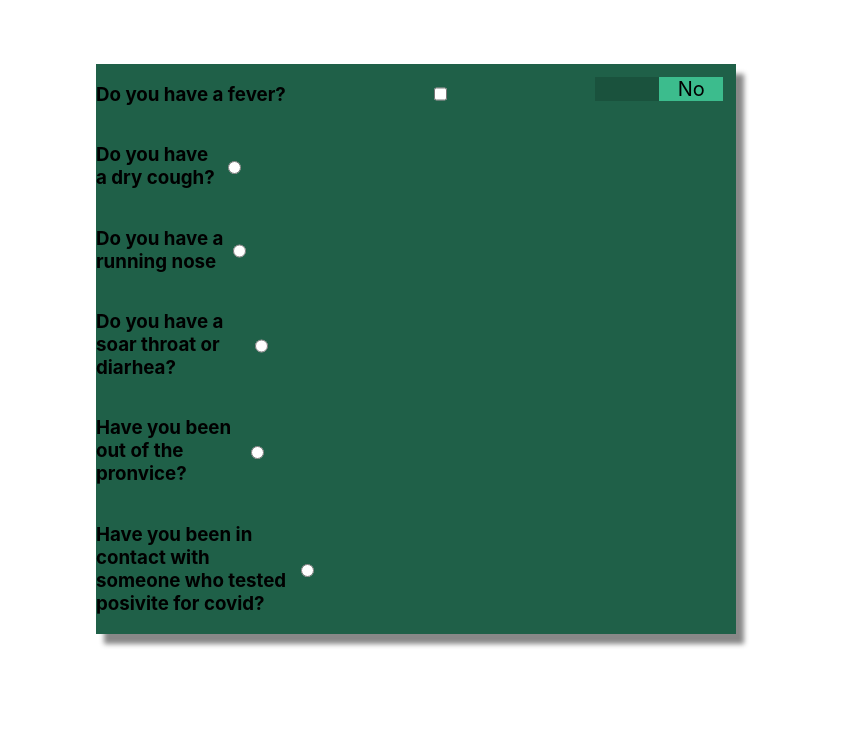
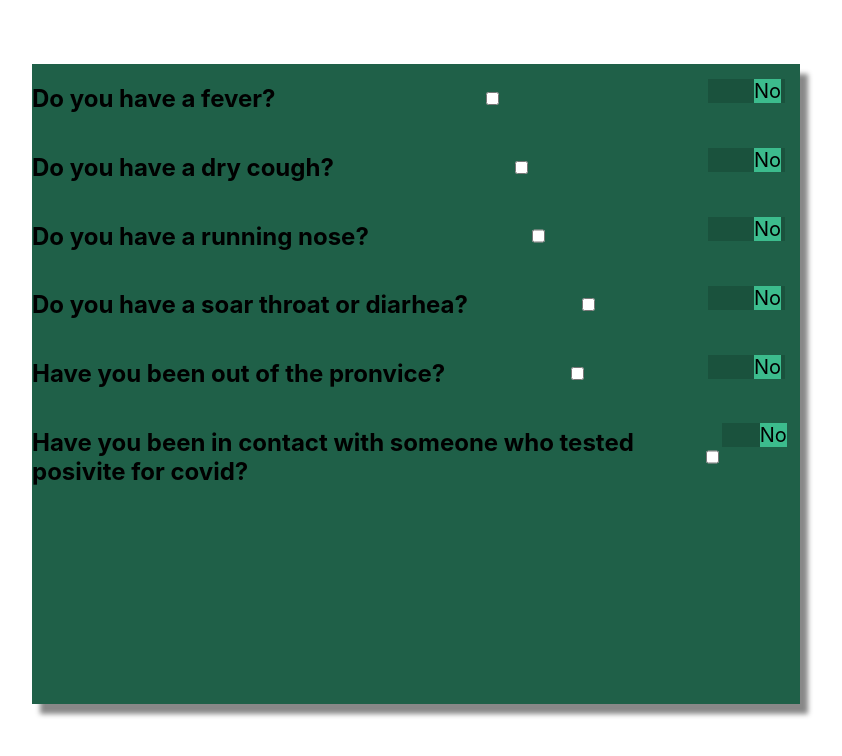
Before and after one commit to TsikaBullRat/covid-form, a React (Create React App) app: page /questionare in a window 1280 px wide. Shown: the top 756 px of the page, without its empty margins (224-1066 px from the left). Built offline with nearby package versions, Linux system fonts and the light colour scheme.

Commit message:
Questions.js Updates + Switch Errors

```diff
--- a/package.json
+++ b/package.json
@@ -6,10 +6,11 @@
     "@testing-library/jest-dom": "^5.14.1",
     "@testing-library/react": "^11.2.7",
     "@testing-library/user-event": "^12.8.3",
+    "node-modules": "^1.0.1",
     "react": "^17.0.2",
     "react-dom": "^17.0.2",
     "react-router-dom": "^5.2.0",
-    "react-scripts": "4.0.3",
+    "react-scripts": "^4.0.3",
     "web-vitals": "^1.1.2"
   },
   "scripts": {
--- a/src/App.css
+++ b/src/App.css
@@ -61,42 +61,25 @@
   position: relative;
   margin-top: 5%;
   display: grid;
-  width: 50%;
-  left: 25%;
-  height: auto;
+  width: 60%;
+  left: 20%;
+  height: 80vh;
   background: #1f6048;
   box-shadow: 8px 10px 5px #888;
 }
-.form2 div{
+.qna{
   display: flex;
   justify-content: space-between;
 }
 .form2 input{
   /*display: none;*/
 }
-.switch{
+/*.switch{
   margin-top: 2%;
   margin-right: 2%;
   background: #1a523d;
-  width: 20%;
+  width: 10%;
   height: 5%;
-}
-/*.form2 label{
-  height: 10%;
-  width: 10%;
-  font-size: 20px;
-  margin-top: 2%;
-  margin-right: 2%;
-  background: #fff;
-  transition: 0.5s;
-}
-.form2 label::before{
-  content: "Yes";
-  margin-left: 2%;
-}
-.form2 label::before:checked{
-  content: "No";
-  margin-left: 5%;
 }*/
 .fill{
   background: #1a523d;
--- a/src/comp/Questions.js
+++ b/src/comp/Questions.js
@@ -2,108 +2,146 @@ import { useState } from "react"
 
 export const Questions = props => {
 
-    const [answers, setAnswers] = useState([])
-    const [light, setLight] = useState({
-        style: {
+    const style = {
+        button: {
             height: '10%',
             width: '50%',
             fontSize: '20px',
-            marginLeft: '50%',
+            marginLeft: '60%',
             background: '#3cbc8d',
             transition: '0.5s',
             textAlign: 'center'
         },
-        text: "No"
-    })
-    const change = e => {
-        setAnswers([...answers, e.target.value])
+        box: {
+            marginTop: '2%',
+            marginRight: '2%',
+            background: '#1a523d',
+            width: '10%',
+            height: '5%'
+        }
+    }
+    const [qna, setQnA] = useState([
+        {
+            id: "0",
+            question: "Do you have a fever?",
+            answer: false,
+            style: style.button,
+            text: "No",
+            clicker: 1
+        },
+        {
+            id: "1",
+            question: "Do you have a dry cough?",
+            answer: false,
+            style: style.button,
+            text: "No",
+            clicker: 1
+        },
+        {
+            id: "2",
+            question: "Do you have a running nose?",
+            answer: false,
+            style: style.button,
+            text: "No",
+            clicker: 1
+        },
+        {
+            id: "3",
+            question: "Do you have a soar throat or diarhea?",
+            answer: false,
+            style: style.button,
+            text: "No",
+            clicker: 1
+        },
+        {
+            id: "4",
+            question: "Have you been out of the pronvice?",
+            answer: false,
+            style: style.button,
+            text: "No",
+            clicker: 1
+        },
+        {
+            id: "5",
+            question: "Have you been in contact with someone who tested posivite for covid?",
+            answer: false,
+            style: style.button,
+            text: "No",
+            clicker: 1
+        }
+    ])
+    const setBool = val => {
+        var rem = val%2
+        console.log(val)
+        console.log(rem)
+        if(rem = 0) {return true}
+        if(rem != 0) {return false}
+
+
     }
 
-    const handleSubmit = () => {
-        props.handleAnswers(answers)
-    }
-    const Switch = e =>{
-        var answer = e.target.value
+    const Change = e => {
 
-        if( answer = true){
-            setLight({
+        console.log(e.target.value)
+        /*if(e.target.value = 1){
+            setQnA(qna.map((item, index) => {
+                if (index === parseInt(e.target.id)) {
+                    item = {
+                        id: e.target.id,
+                        question: item.question,
+                        answer: !item.answer,
                         style: {
                             height: '10%',
-                    width: '50%',
+                            width: '60%',
                             fontSize: '20px',
                             marginLeft: '0%',
                             background: '#3cbc8d',
                             transition: '0.5s',
                             textAlign: 'center'
                         },
-                text: "Yes"
+                        text: "Yes",
+                        clicker: parseInt(e.target.dataset.count) + 1
                     }
-            )
-        }else{
-            setLight({
+                    return item
+                } else return item
+            }))
+        }else if(e.target.value = 0){
+            setQnA(qna.map((item, index) => {
+                if (index === parseInt(e.target.id)) {
+                    item = {
+                        id: e.target.id,
+                        question: item.question,
+                        answer: !item.answer,
                         style: {
                             height: '10%',
-                    width: '50%',
+                            width: '60%',
                             fontSize: '20px',
-                    marginLeft: '50%',
+                            marginLeft: '60%',
                             background: '#3cbc8d',
                             transition: '0.5s',
                             textAlign: 'center'
                         },
-                text: "No"
-            })
+                        text: "Yes",
+                        clicker: parseInt(e.target.dataset.count) + 1
+                    }
+                    return item
+                } else return item
+            }))
+        }*/
     }
 
-    }
     return (
         <div className="form2">
-            <form onSubmit={handleSubmit}>
-
-                <div>
-                    <h3>Do you have a fever?</h3>
-                    <input id="Q1" type="checkbox" onChange={change} />
-                    <div className="switch">
-                        <label htmlFor="Q1" style={light.style} onClick={Switch}>{light.text}</label>
+            <form >
+                {qna.map(item => {
+                    return (<div className="qna">
+                        <h2>{item.question}</h2>
+                        <input id={item.id} type="checkbox" onChange={Change} /> {/* data-count={item.clicker} */}
+                        <div style={style.box}>
+                            <label htmlFor={item.id} style={item.style}>{item.text}</label>
                         </div>
-
-                </div>
-
-
-                <div>
-                    <h3>Do you have a dry cough?</h3>
-                    <input id="Q2" type="radio" onChange={change} />
-                    <label htmlFor="Q2" style={light.style}></label>
-                </div>
-
-
-                <div>
-                    <h3>Do you have a running nose</h3>
-                    <input id="Q3" type="radio" onChange={change} />
-                    <label htmlFor="Q3" style={light.style}></label>
-                </div>
-
-
-                <div>
-                    <h3>Do you have a soar throat or diarhea?</h3>
-                    <input id="Q4" type="radio" onChange={change} />
-                    <label htmlFor="Q4" style={light.style}></label>
-                </div>
-
-
-                <div>
-                    <h3>Have you been out of the pronvice?</h3>
-                    <input id="Q5" type="radio" onChange={change} />
-                    <label htmlFor="Q5" style={light.style}></label>
-                </div>
-
-
-                <div>
-                    <h3>Have you been in contact with someone who tested posivite for covid?</h3>
-                    <input id="Q6" type="radio" onChange={change} />
-                    <label htmlFor="Q6" style={light.style}></label>
-                </div>
-
-
+                    </div>)
+                })}
             </form>
         </div>
     )
```
Also changed, not shown: src/comp/Question.js (added, +15 -0 lines), 1 other file (tests, documents, lock files or other folders). Lines whose indentation alone changed are shown as unchanged.
